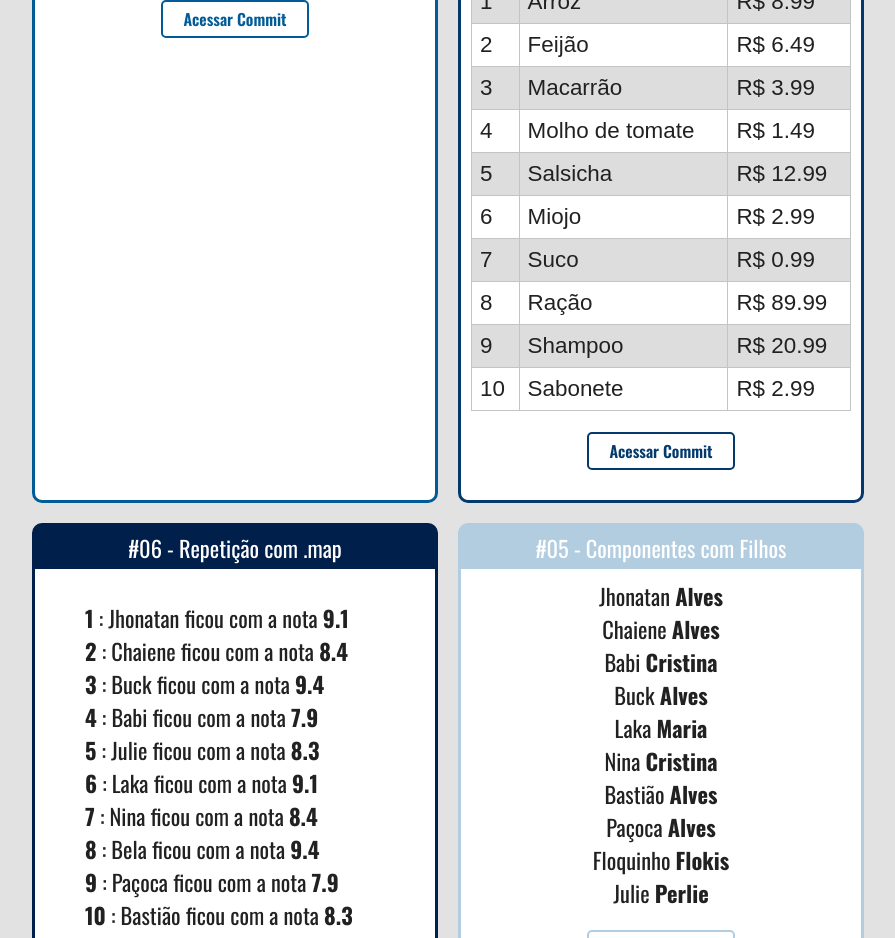
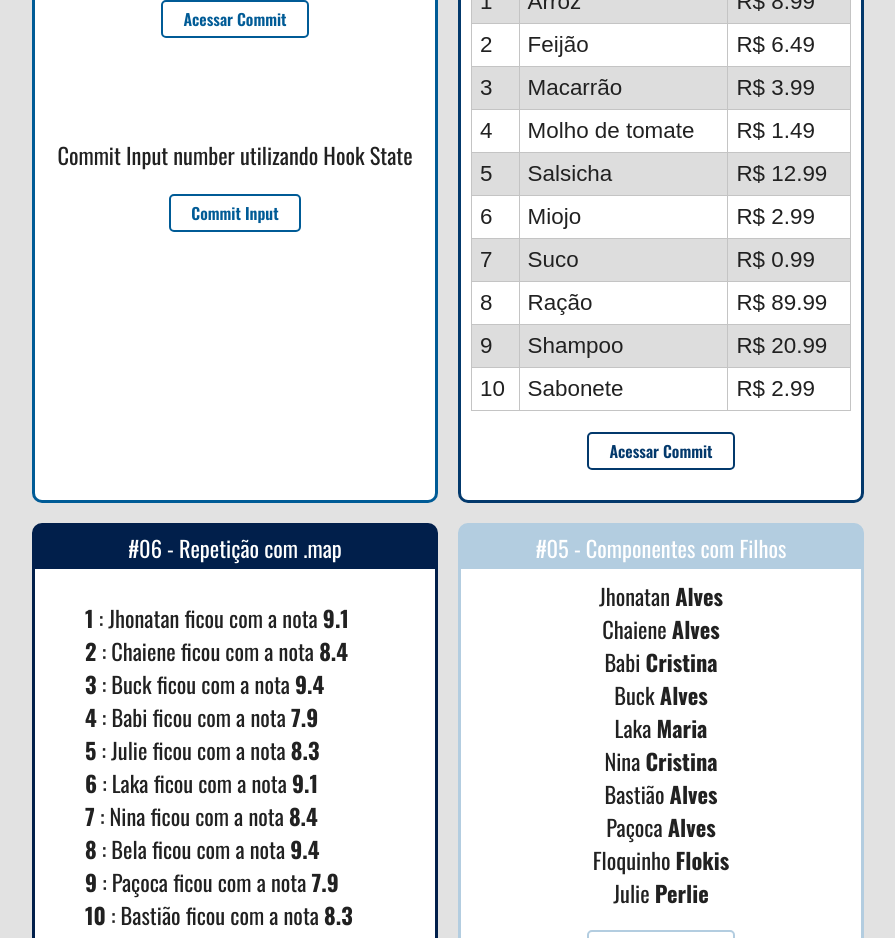
Before and after one commit to JhonatanGAlves/fundamentals-in-react, a React (Create React App) app: page / in a window 1280 px wide. Shown: the part 800-1738 px from the top of the page, without its empty margins (192-1087 px from the left). Built offline with nearby package versions, Linux system fonts and the light colour scheme.

Commit message:
add button commit of input number

```diff
--- a/src/App.css
+++ b/src/App.css
@@ -32,6 +32,10 @@
 }
 
 /* Component EvenOrOdd */
+.App .Cards .Content .commitInput {
+  margin-top: 100px;
+}
+
 .App .Cards .Content .players {
   margin-top: 20px;
   text-align: start;
--- a/src/App.jsx
+++ b/src/App.jsx
@@ -60,6 +60,13 @@ export const App = (props) => {
             link="https://github.com/JhonatanGAlves/fundamentals-in-react/commit/498ca019e2aa5007dea619aa6eda55880b859776"
             value="Acessar Commit"
           />
+          <div className="commitInput">
+            <p>Commit Input number utilizando Hook State</p>
+            <InputButton color="#005b96"
+              link="https://github.com/JhonatanGAlves/fundamentals-in-react/commit/57539045a60ffce50d6d03fd8e46ed5c6f62f7a1"
+              value="Commit Input"
+            />
+          </div>
         </Card>
 
         <Card title="#07 - Desafio usando o .map" color="#03396c" /*Estou passando uma cor por props*/ >
--- a/src/Components/conditional/EvenOrOdd.jsx
+++ b/src/Components/conditional/EvenOrOdd.jsx
@@ -1,6 +1,7 @@
 import React, { useState } from 'react'
 import cr7 from '../../Images/cr7.jpeg'
 import messi10 from '../../Images/messi10.png'
+import { InputButton } from '../InputButton/InputButton'
 
 export const EvenOrOdd = (props) => {
   const [number, setNumber] = useState(null)
```
